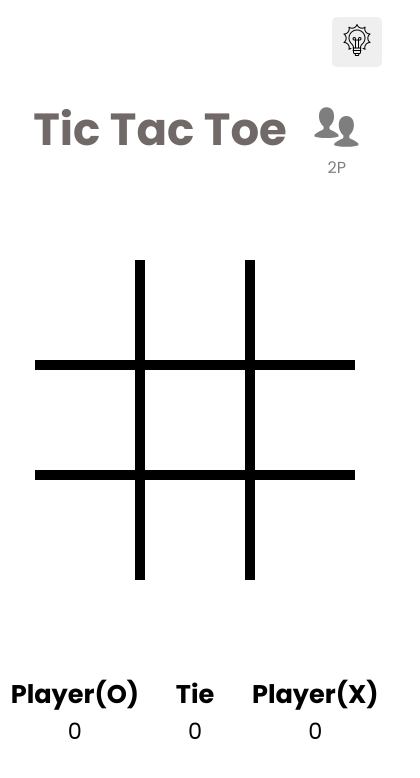
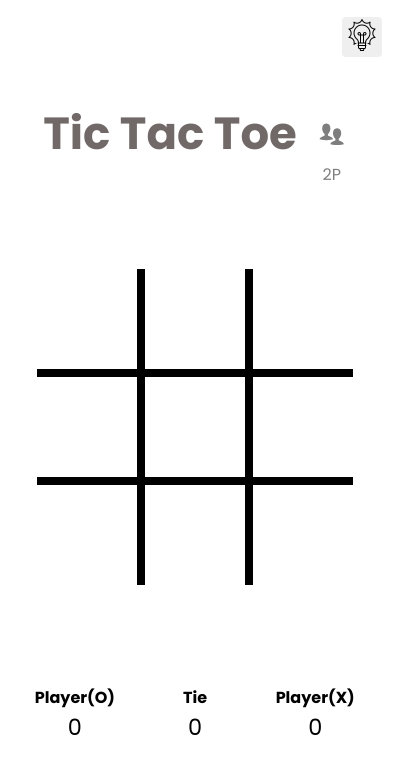
Before and after one commit to yuvrajsinh5252/tic-tac-toe, a plain HTML site: page index.html in a window 390 px wide. Shown: the whole page, 420 px wide, since content can reach past the window. Drawn offline with Linux system fonts and the light colour scheme.

Commit message:
fix: responsive

```diff
--- a/index.css
+++ b/index.css
@@ -2,17 +2,20 @@
 
 * {
   margin: 0;
+  padding: 0;
   box-sizing: border-box;
 }
 body {
   height: 100vh;
-  width: 100%;
+  width: 100vw;
   font-family: "Poppins", sans-serif;
   display: flex;
   flex-direction: column;
   justify-content: space-evenly;
   align-items: center;
   background-color: rgb(255, 255, 255);
+  overflow-x: hidden;
+  min-height: 500px;
 }
 .mode {
   position: absolute;
@@ -45,7 +48,8 @@ body {
 .top {
   display: flex;
   align-items: center;
-  justify-content: center;
+  gap: 20px;
+  justify-content: space-between;
 }
 .board {
   opacity: 1;
@@ -99,8 +103,6 @@ span {
 }
 .swap {
   vertical-align: top;
-  width: 100px;
-  margin: -5px -30px 0 0;
   opacity: 0.5;
   cursor: pointer;
   outline: 0;
@@ -149,7 +151,27 @@ h1 {
     height: 100px;
     font-size: 100px;
   }
+  .board,
+  .board div {
+    gap: 8px;
+  }
   .title {
     font-size: 45px;
   }
+  #O,
+  #X,
+  #T {
+    font-size: 16px;
+  }
+  .score {
+    width: fit-content;
+  }
+  .mode {
+    width: 40px;
+    height: 40px;
+  }
+  .swap {
+    /* margin-left: 20px; */
+    width: 30px;
+  }
 }
```
